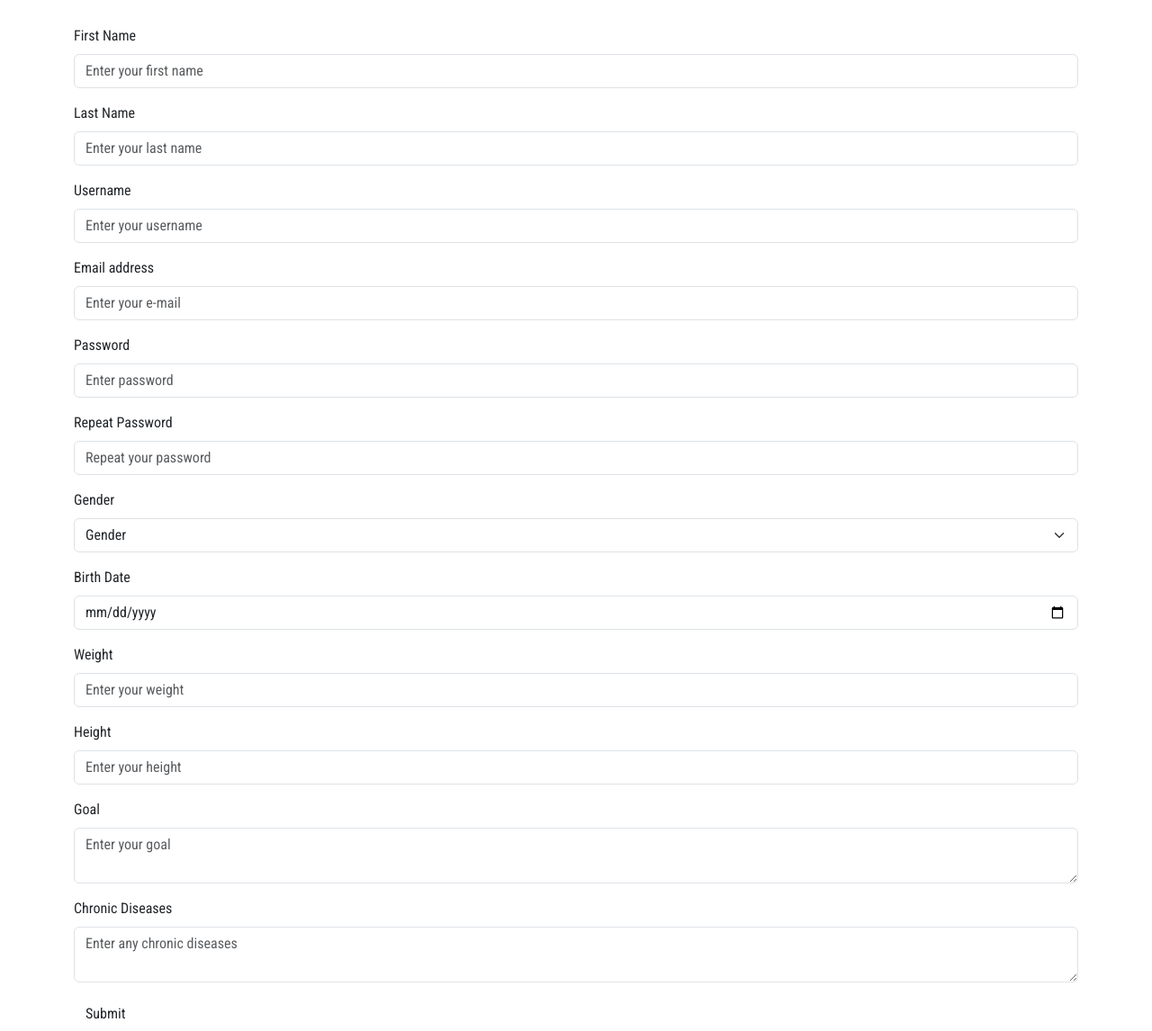
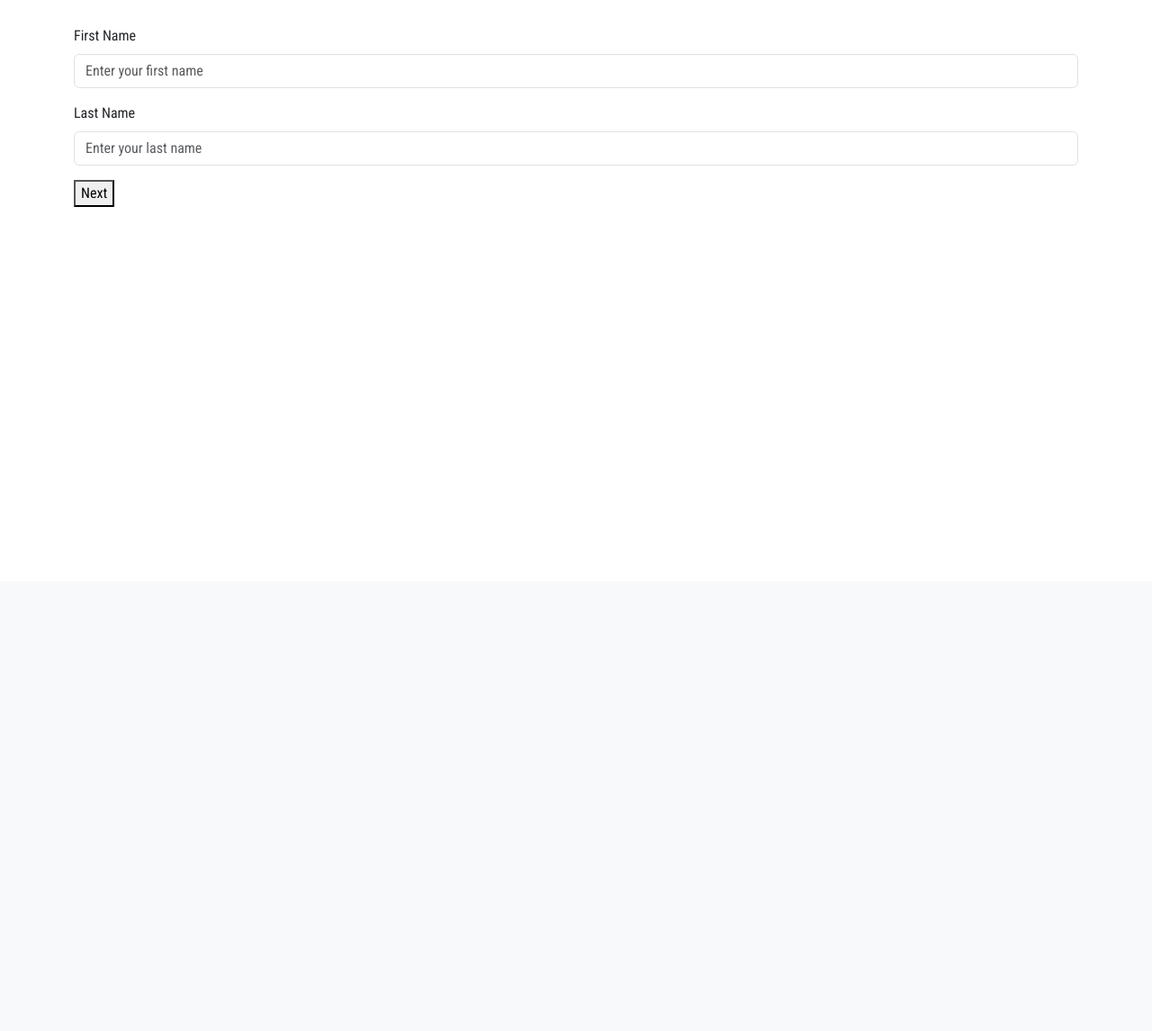
Before and after one commit to Raed-Mulla/NutriWay, a Django app: page /register/ in a window 1280 px wide. Shown: the part 154-1300 px from the top of the page at 90% size. After the commit the page ends 384 px from the top, so only its background shows below. Run offline with Django 5.2, Linux system fonts and the light colour scheme; some libraries are stand-ins or nearby versions.

Commit message:
Edit register and doing next form - creating some specialists pages

```diff
--- a/NutriWay/accounts/templates/accounts/register.html
+++ b/NutriWay/accounts/templates/accounts/register.html
@@ -7,8 +7,96 @@
       <button type="button" onclick="showForm('signup-user')">Signup as User</button>
       <button type="button" onclick="showForm('signup-specialists')">Signup as Specialist</button>
     </div>
-    <form id="signup-user" class="mt-5" action="" method="post" enctype="multipart/form-data">
+    <form id="signup-user" class="mt-5 d-block" action="" method="post" enctype="multipart/form-data">
       {% csrf_token %}
+
+      <div class="form-step" id="user-step-1">
+        <div class="mb-3">
+          <label class="form-label">First Name</label>
+          <input type="text" class="form-control" name="first_name" placeholder="Enter your first name" required>
+        </div>
+        <div class="mb-3">
+          <label class="form-label">Last Name</label>
+          <input type="text" class="form-control" name="last_name" placeholder="Enter your last name" required>
+        </div>
+        <button type="button" onclick="nextUserStep()">Next</button>
+      </div>
+
+      <div class="form-step" id="user-step-2" style="display:none;">
+        <div class="mb-3">
+          <label class="form-label">Username</label>
+          <input type="text" class="form-control" name="username" placeholder="Enter your username" required>
+        </div>
+        <div class="mb-3">
+          <label class="form-label">Email address</label>
+          <input type="email" class="form-control" name="email" placeholder="Enter your e-mail" required>
+        </div>
+        <button type="button" onclick="prevUserStep()">Previous</button>
+        <button type="button" onclick="nextUserStep()">Next</button>
+      </div>
+
+      <div class="form-step" id="user-step-3" style="display:none;">
+        <div class="mb-3">
+          <label class="form-label">Password</label>
+          <input type="password" class="form-control" name="password" placeholder="Enter password" required>
+        </div>
+        <div class="mb-3">
+          <label class="form-label">Repeat Password</label>
+          <input type="password" class="form-control" name="repeat-password" placeholder="Repeat your password"
+            required>
+        </div>
+        <button type="button" onclick="prevUserStep()">Previous</button>
+        <button type="button" onclick="nextUserStep()">Next</button>
+      </div>
+
+      <div class="form-step" id="user-step-4" style="display:none;">
+        <div class="mb-3">
+          <label class="form-label">Gender</label>
+          <select class="form-select" name="gender" required>
+            <option value="">Gender</option>
+            <option value="male">Male</option>
+            <option value="female">Female</option>
+          </select>
+        </div>
+        <div class="mb-3">
+          <label class="form-label">Birth Date</label>
+          <input type="date" class="form-control" name="birthdate" required>
+        </div>
+        <button type="button" onclick="prevUserStep()">Previous</button>
+        <button type="button" onclick="nextUserStep()">Next</button>
+      </div>
+
+      <div class="form-step" id="user-step-5" style="display:none;">
+        <div class="mb-3">
+          <label class="form-label">Weight</label>
+          <input type="number" class="form-control" name="weight" placeholder="Enter your weight" required>
+        </div>
+        <div class="mb-3">
+          <label class="form-label">Height</label>
+          <input type="number" class="form-control" name="height" placeholder="Enter your height" required>
+        </div>
+        <button type="button" onclick="prevUserStep()">Previous</button>
+        <button type="button" onclick="nextUserStep()">Next</button>
+      </div>
+
+      <div class="form-step" id="user-step-6" style="display:none;">
+        <div class="mb-3">
+          <label class="form-label">Goal</label>
+          <textarea class="form-control" name="goal" placeholder="Enter your goal" required></textarea>
+        </div>
+        <div class="mb-3">
+          <label class="form-label">Chronic Diseases</label>
+          <textarea class="form-control" name="chronic-diseases" placeholder="Enter any chronic diseases"></textarea>
+        </div>
+        <button type="button" onclick="prevUserStep()">Previous</button>
+        <input type="submit" class="btn" value="Submit">
+      </div>
+    </form>
+
+    <form id="signup-specialists" class="d-none" action="" method="post" enctype="multipart/form-data">
+      {% csrf_token %}
+
+      <div class="step" id="specialist-step-1">
         <div class="mb-3">
           <label class="form-label">First Name</label>
           <input type="text" class="form-control" name="first_name" placeholder="Enter your first name" required>
@@ -25,99 +113,59 @@
           <label class="form-label">Email address</label>
           <input type="email" class="form-control" name="email" placeholder="Enter your e-mail" required>
         </div>
+        <button type="button" onclick="nextSpecialistStep(2)">Next</button>
+      </div>
+
+      <div class="step" id="specialist-step-2" style="display:none;">
         <div class="mb-3">
           <label class="form-label">Password</label>
           <input type="password" class="form-control" name="password" placeholder="Enter password" required>
         </div>
         <div class="mb-3">
           <label class="form-label">Repeat Password</label>
-        <input type="password" class="form-control" name="repeat-password" placeholder="Repeat your password" required>
+          <input type="password" class="form-control" name="repeat-password" placeholder="Repeat your password"
+            required>
         </div>
+        <button type="button" onclick="previousSpecialistStep(1)">Previous</button>
+        <button type="button" onclick="nextSpecialistStep(3)">Next</button>
+      </div>
+
+      <div class="step" id="specialist-step-3" style="display:none;">
         <div class="mb-3">
           <label class="form-label">Gender</label>
-        <select class="form-select" required>
-          <option>Gender</option>
+          <select class="form-select" name="gender" required>
+            <option value="">Gender</option>
             <option value="male">Male</option>
             <option value="female">Female</option>
           </select>
         </div>
         <div class="mb-3">
           <label class="form-label">Birth Date</label>
-        <input type="date" class="form-control" required>
+          <input type="date" class="form-control" name="birth_date" required>
+        </div>
+        <button type="button" onclick="previousSpecialistStep(2)">Previous</button>
+        <button type="button" onclick="nextSpecialistStep(4)">Next</button>
+      </div>
+
+      <div class="step" id="specialist-step-4" style="display:none;">
+        <div class="mb-3">
+          <label class="form-label">Specialization Certificate</label>
+          <input type="file" class="form-control" name="specialization_certificate" required>
         </div>
         <div class="mb-3">
-        <label class="form-label">Weight</label>
-        <input type="number" class="form-control" name="weight" placeholder="Enter your weight" required>
-      </div>
-      <div class="mb-3">
-        <label class="form-label">Height</label>
-        <input type="number" class="form-control" name="height" placeholder="Enter your height" required>
-      </div>
-      <div class="mb-3">
-        <label class="form-label">Goal</label>
-        <textarea class="form-control" name="goal" placeholder="Enter your goal" required></textarea>
-      </div>
-      <div class="mb-3">
-        <label class="form-label">Chronic Diseases</label>
-        <textarea class="form-control" name="chronic-diseases" placeholder="Enter any chronic diseases"></textarea>
-      </div>
-      <input type="submit" class="btn" value="Submit">
-    </form>
-    <form id="signup-specialists" class="d-none mt-5" action="" method="post" enctype="multipart/form-data">
-      {% csrf_token %}
-      <div class="mb-3">
-        <label class="form-label">First Name</label>
-        <input type="text" class="form-control" name="first_name" placeholder="Enter your first name" required>
-      </div>
-      <div class="mb-3">
-        <label class="form-label">Last Name</label>
-        <input type="text" class="form-control" name="last_name" placeholder="Enter your last name" required>
-      </div>
-      <div class="mb-3">
-        <label class="form-label">Username</label>
-        <input type="text" class="form-control" name="username" placeholder="Enter your username" required>
-      </div>
-      <div class="mb-3">
-        <label class="form-label">Email address</label>
-        <input type="email" class="form-control" name="email" placeholder="Enter your e-mail" required>
-      </div>
-      <div class="mb-3">
-        <label class="form-label">Password</label>
-        <input type="password" class="form-control" name="password" placeholder="Enter password" required>
-      </div>
-      <div class="mb-3">
-        <label class="form-label">Repeat Password</label>
-        <input type="password" class="form-control" name="repeat-password" placeholder="Repeat your password" required>
-      </div>
-      <div class="mb-3">
-        <label class="form-label">Gender</label>
-        <select class="form-select" required>
-          <option>Gender</option>
-          <option value="male">Male</option>
-          <option value="female">Female</option>
-        </select>
-      </div>
-      <div class="mb-3">
-        <label class="form-label">Birth Date</label>
-        <input type="date" class="form-control" required>
-      </div>
-      <div class="mb-3">
-        <label class="form-label">Specialization Certificate</label>
-        <input type="file" class="form-control" required>
-      </div>
-      <div class="mb-3">
-        <div>
           <label class="form-label">Certificates</label>
           <button type="button" onclick="addCertificate()">Add Certificate</button>
+          <div id="certificates-container"></div>
         </div>
-        <div id="certificates-container">
+        <button type="button" onclick="previousSpecialistStep(3)">Previous</button>
+        <input type="submit" class="btn" value="Submit">
       </div>
-      </div>
-      <input type="submit" class="btn" value="Submit">
     </form>
+
   </div>
 </section>
 <script>
+  // Show
   function showForm(formId) {
     document.getElementById('signup-user').classList.add('d-none');
     document.getElementById('signup-specialists').classList.add('d-none');
@@ -125,7 +173,7 @@
     document.getElementById(formId).classList.remove('d-none');
   }
   let certificateCount = 1;
-
+  // Certificates
   function addCertificate() {
     const container = document.getElementById("certificates-container");
 
@@ -162,6 +210,60 @@ function resetCertificateLabels() {
     });
     certificateCount = items.length + 1;
   }
+  // User Form step
+  let userCurrentStep = 0;
+  const userSteps = document.querySelectorAll(".form-step");
+
+  function showUserStep(index) {
+    userSteps.forEach((step, i) => {
+      step.style.display = i === index ? "block" : "none";
+    });
+  }
+
+  function nextUserStep() {
+    if (userCurrentStep < userSteps.length - 1) {
+      userCurrentStep++;
+      showUserStep(userCurrentStep);
+    }
+  }
+
+  function prevUserStep() {
+    if (userCurrentStep > 0) {
+      userCurrentStep--;
+      showUserStep(userCurrentStep);
+    }
+  }
+
+  showUserStep(userCurrentStep);
+
+  // Specialist Form step
+  let specialistCurrentStep = 0;
+  const specialistSteps = document.querySelectorAll(".step");
+
+  function showSpecialistStep(index) {
+    specialistSteps.forEach((step, i) => {
+      step.style.display = i === index ? "block" : "none";
+    });
+  }
+
+  function nextSpecialistStep(step) {
+    if (specialistCurrentStep < specialistSteps.length - 1) {
+      specialistCurrentStep++;
+      showSpecialistStep(specialistCurrentStep);
+    }
+  }
+
+  function previousSpecialistStep(step) {
+    if (specialistCurrentStep > 0) {
+      specialistCurrentStep--;
+      showSpecialistStep(specialistCurrentStep);
+    }
+  }
+
+  showSpecialistStep(specialistCurrentStep);
+
+
+
 
 </script>
 
--- a/NutriWay/core/templates/core/base.html
+++ b/NutriWay/core/templates/core/base.html
@@ -19,7 +19,7 @@
 <body>
   <nav class="navbar navbar-expand-lg bg-body-tertiary">
     <div class="container">
-      <a class="navbar-brand" href="#">NutriWay</a>
+      <a class="navbar-brand" href="{% url 'core:home_view' %}">NutriWay</a>
       <button class="navbar-toggler" type="button" data-bs-toggle="collapse" data-bs-target="#main" aria-controls="navbarSupportedContent" aria-expanded="false" aria-label="Toggle navigation">
         <span class="navbar-toggler-icon"></span>
       </button>
--- a/NutriWay/specialists/views.py
+++ b/NutriWay/specialists/views.py
@@ -48,7 +48,7 @@ def my_plans(request:HttpRequest):
 
 def all_specialists(request:HttpRequest):
     specialists = Specialist.objects.all()
-    return render(request, 'public/specialists_list.html', {'specialists': specialists})
+    return render(request, 'specialists/specialists_list.html', {'specialists': specialists})
 
 def specialist_detail(request:HttpRequest , specialist_id):
     try:
```
Also changed, not shown: NutriWay/specialists/templates/specialists/list_general_plan.html (added, +7 -0 lines), NutriWay/specialists/templates/specialists/list_subscription_plan.html (added, +7 -0 lines), NutriWay/specialists/templates/specialists/specialist_detail.html (added, +7 -0 lines), NutriWay/specialists/templates/specialists/specialists_list.html (added, +7 -0 lines). Lines whose indentation alone changed are shown as unchanged.
